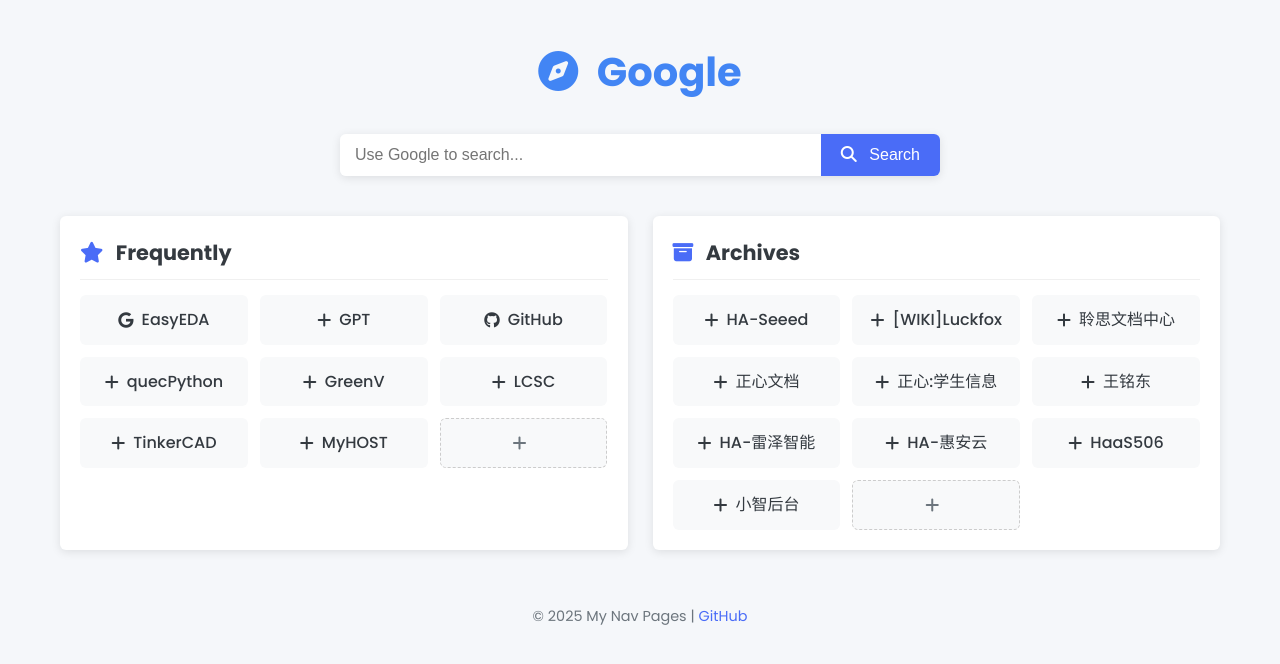
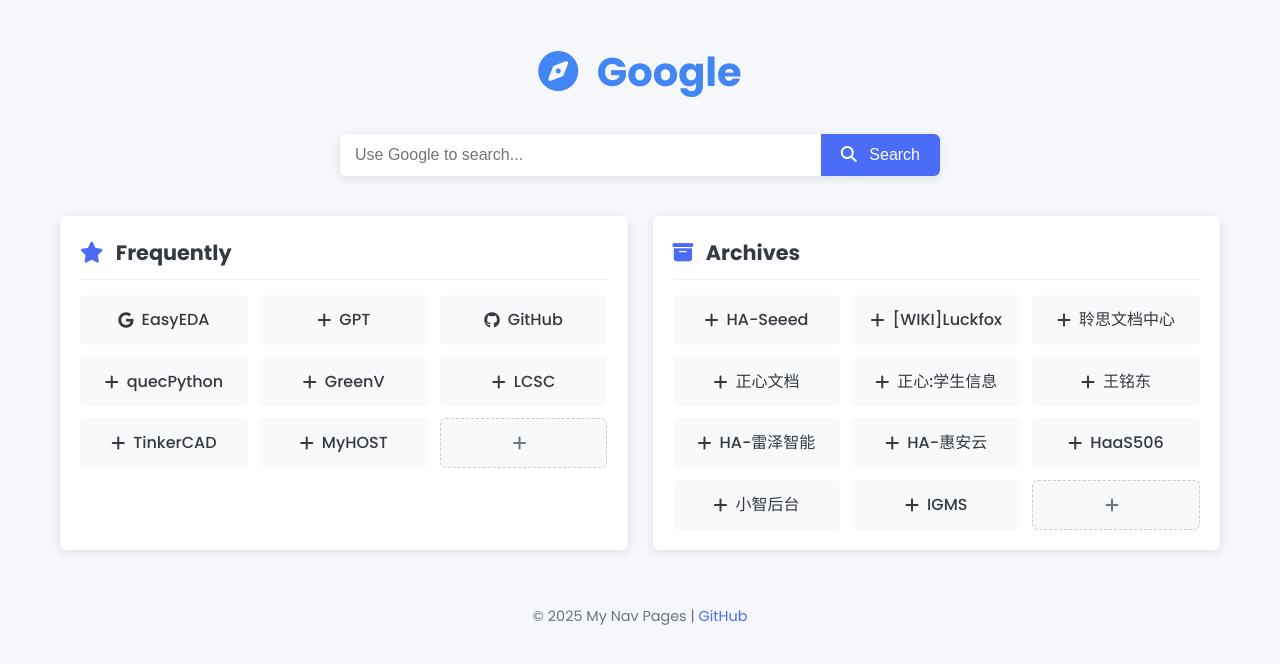
Before and after one commit to G-GZC/G_20250427_MyNavPages, a plain HTML site: page index.html in a window 1280 px wide. Drawn offline with Linux system fonts and the light colour scheme.

Commit message:
Update index.html
Add IGMS

```diff
--- a/index.html
+++ b/index.html
@@ -132,6 +132,11 @@
                             <i class="fab fa-plus"></i> 小智后台
                         </a>
                     </div>
+                    <div class="link-wrapper">
+                        <a href="https://www.researchgrant.gov.sg/Pages/index.aspx" target="_blank" class="link-card">
+                            <i class="fab fa-plus"></i> IGMS
+                        </a>
+                    </div>
 
                     <button class="add-link-btn" data-category="归档网站">
                         <i class="fas fa-plus"></i>
```
